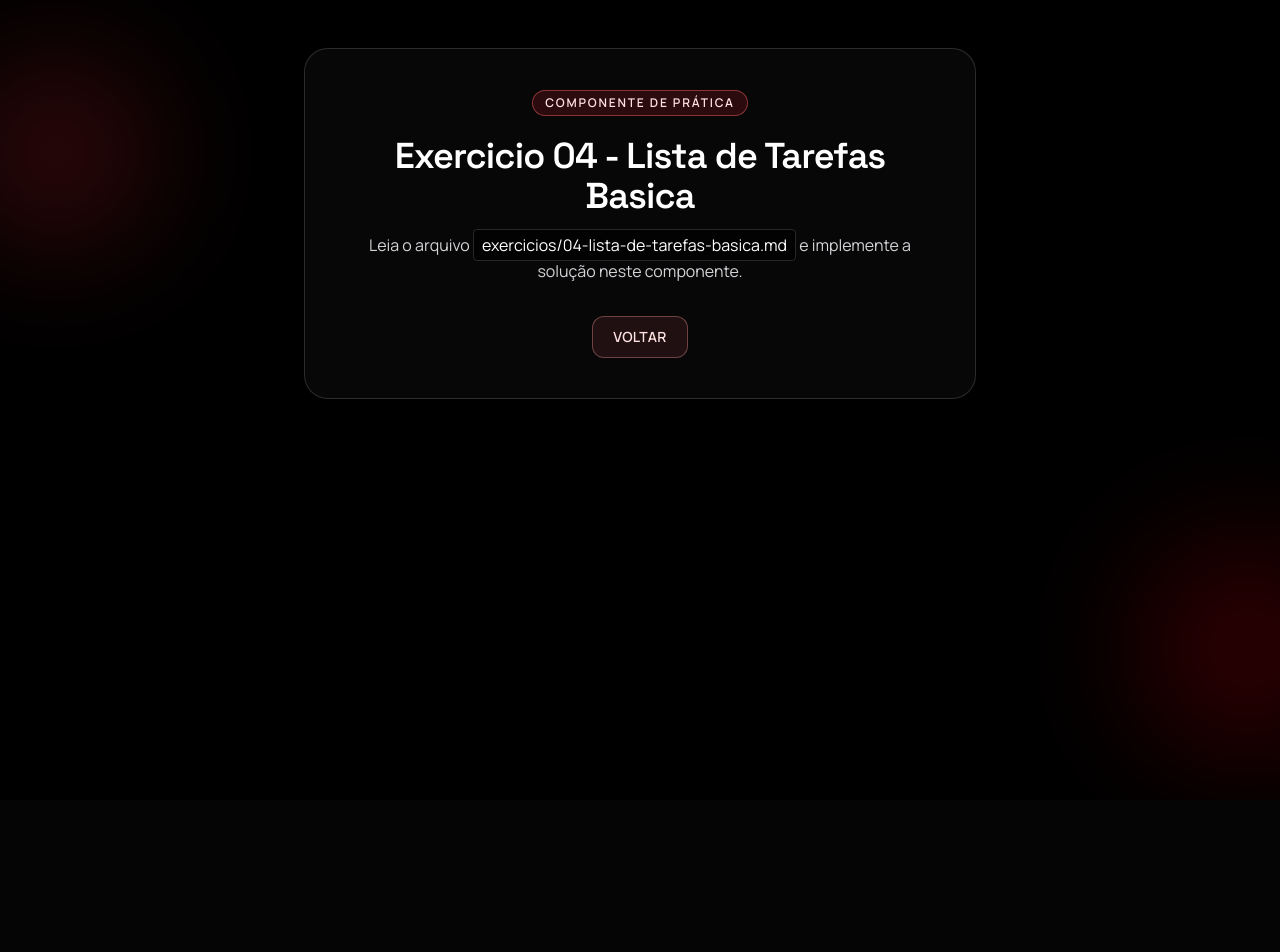
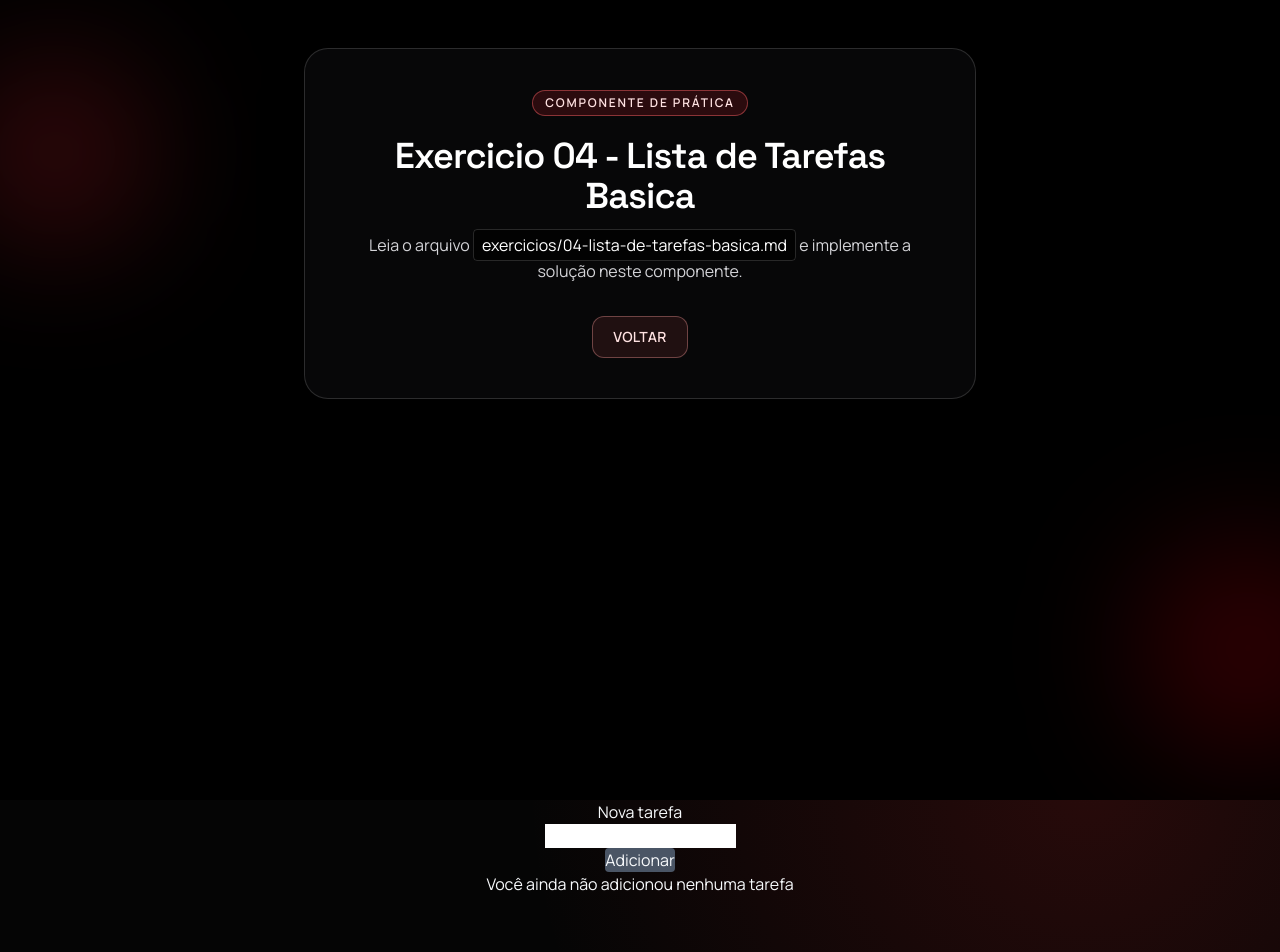
Before and after one commit to Vgalassi/react-aula, a React (Vite) app: page /exercicio-4 in a window 1280 px wide. Shown: the top 952 px of the page. Before the commit the page ends 800 px from the top, so only its background shows below. Built offline with nearby package versions, Linux system fonts and the light colour scheme.

Commit message:
exercicio 4

```diff
--- a/src/exercicios/ExercicioQuatro.tsx
+++ b/src/exercicios/ExercicioQuatro.tsx
@@ -1,12 +1,85 @@
 import ExercicioPlaceholder from "../components/ExercicioPlaceholder";
+import { useState } from "react";
 
-function ExercicioQuatro() {
+type task = {
+  id: string,
+  content: string,
+  isConcluded: boolean,
+}
+export default function ExercicioQuatro() {
+  const [input,setInput] = useState("")
+  const [tasks,setTasks] = useState<Array<task>>([])
+
+  function handleInputChange(event: React.ChangeEvent<HTMLInputElement>){
+    setInput(event.target.value)
+  }
+  function handleAddButtonClick(){
+    if(input == ""){
+      return
+    }
+    setTasks((oldTasks) => {
+      const updatedTasks = [...oldTasks, {id: crypto.randomUUID(),content:input, isConcluded: false}]
+      return updatedTasks
+    })
+    setInput("")
+  }
+
+  function handleRemoveButton( id: number){
+    setTasks((oldTasks) => {
+      const updatedTasks = oldTasks.filter((_, index) => index !== id);
+      return updatedTasks
+    })
+  }
+
+  function handleConcludedButton(id: number){
+    setTasks((oldTasks) => {
+      const updatedTasks = [...oldTasks]
+      updatedTasks[id].isConcluded = true
+      return updatedTasks
+    })
+  }
   return (
+    <>
     <ExercicioPlaceholder
       titulo="Exercicio 04 - Lista de Tarefas Basica"
       arquivoMarkdown="04-lista-de-tarefas-basica.md"
     />
-  );
+    <div className="flex justify-center flex-col items-center mb-20">
+      <label htmlFor="task" >Nova tarefa</label>
+      <input  className="bg-white text-black" id="task" name="task" type="text" onChange={handleInputChange} value={input} />
+      <button className="bg-gray-600 cursor-pointer rounded-sm" onClick={handleAddButtonClick} >Adicionar</button>
+      {tasks.length == 0 ?
+        <p> Você ainda não adicionou nenhuma tarefa</p>
+      : <p>Você tem {tasks.length} tarefas:</p>
+      }
+      <table className="bg-white text-black">
+        <tbody>
+      {tasks.map((task,index) => {
+        return (
+        <tr className="p-10" key={task.id}>
+          <td className={task.isConcluded ? "p-2 bg-green-400 text-white": "p-2" }>{task.content}</td>
+          <td className="p-2 ">
+              <button
+              onClick={() =>{ handleConcludedButton(index)}}
+              className="bg-green-400 text-white p-1 rounded-sm cursor-pointer
+                hover:bg-gray-200 hover:text-green-400"
+              >Concluir
+             </button>
+            </td>
+             <td className="p-2">
+            <button
+            onClick={() =>{ handleRemoveButton(index)}}
+             className="bg-blue-400 text-white p-1 rounded-sm cursor-pointer
+              hover:bg-gray-200 hover:text-blue-400"
+             >Remover
+             </button>
+          </td>
+          </tr>
+        )
+      })}
+      </tbody>
+      </table>
+    </div>
+    </>
+  )
 }
-
-export default ExercicioQuatro;
```
